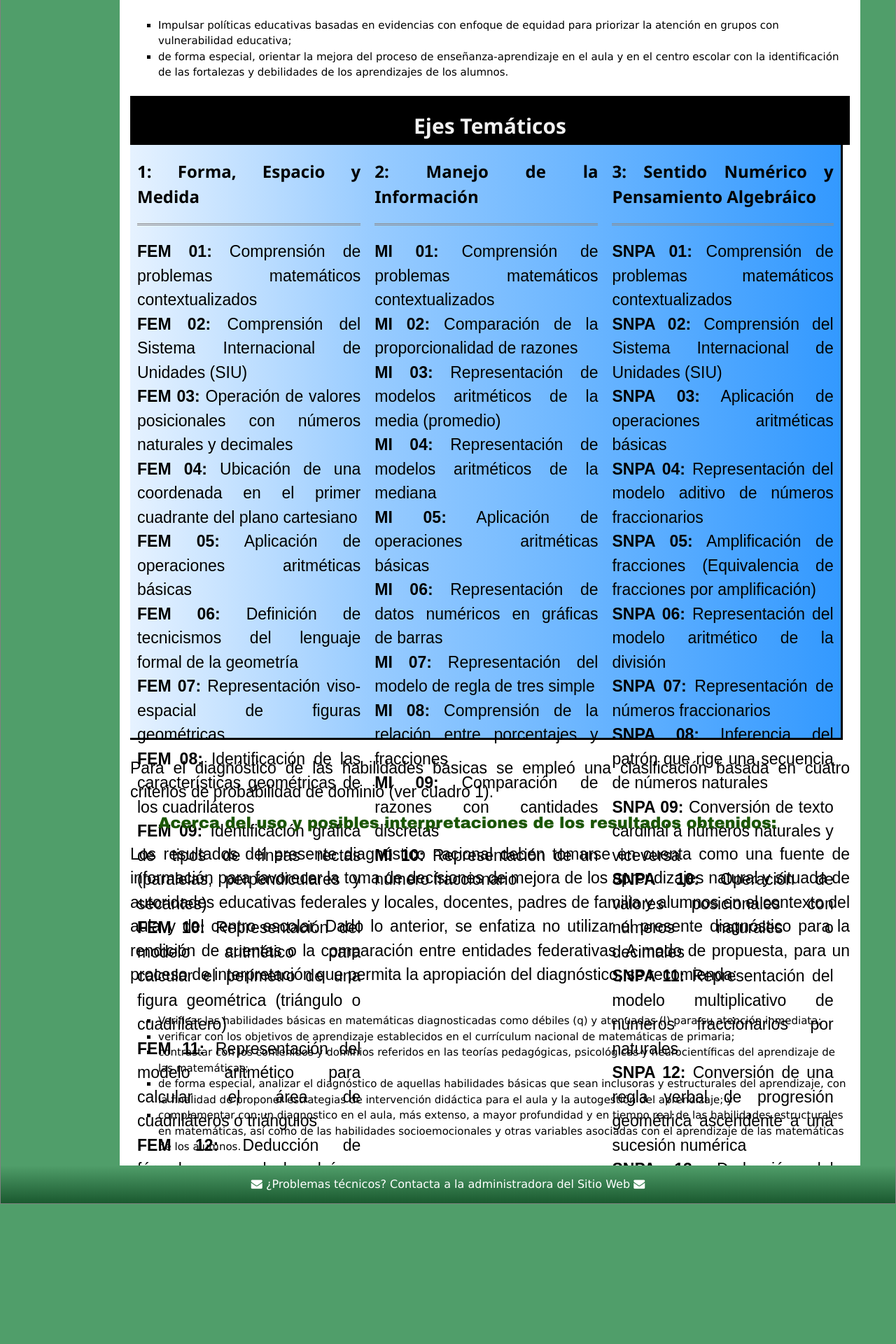
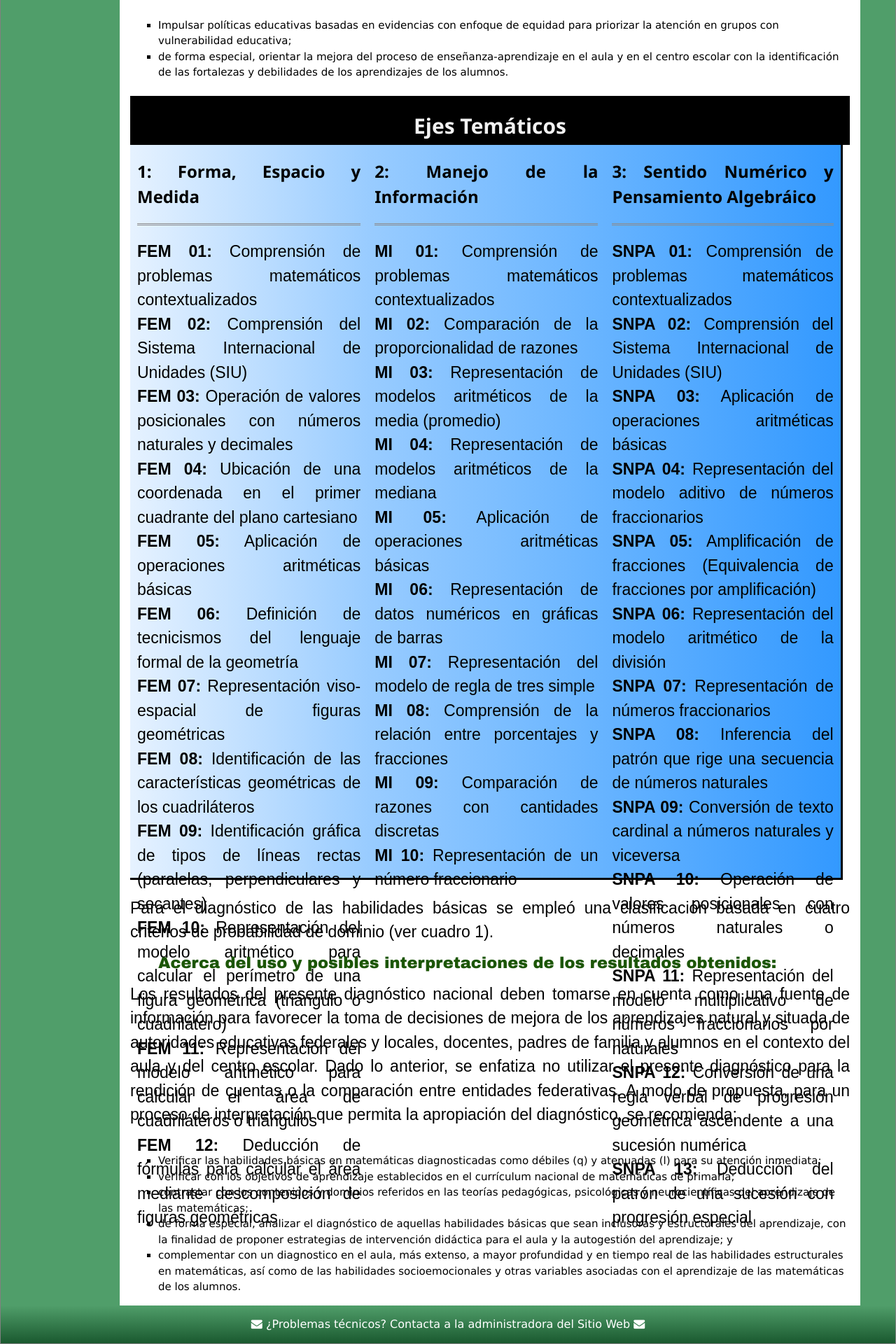
Before and after one commit to rimedie/rimedie.github.io, a Jekyll site: the page built from 1_InfogDetalles.html, in a window 1280 px wide. Shown: the part 1577-3497 px from the top of the page at 70% size. Built offline with Jekyll 4.4.1, drawn with Linux system fonts in a browser that asks for light colours; before the commit the page ends 3297 px from its top, so only the background shows below that.

Commit message:
Update 1_InfogDetalles.html

```diff
--- a/1_InfogDetalles.html
+++ b/1_InfogDetalles.html
@@ -37,7 +37,7 @@
   <div class="column middle" style="background-color:#000000; height:70px;">
 	  <center><h2 style="color: #f2f2f2;"><b>Ejes Temáticos</b></h2></center>
   </div>
-<div class="column left" style="text-align: justify; background: linear-gradient(to right, #e6f2ff 0%, #99ccff 100%);  height:850px; border-bottom: 3px solid black;">
+<div class="column left" style="text-align: justify; background: linear-gradient(to right, #e6f2ff 0%, #99ccff 100%);  height:1050px; border-bottom: 3px solid black;">
     <h3><b>1: Forma, Espacio y Medida</b></h3>
 	   <hr class="style2">
 	    <p><b>FEM 01:</b> Comprensión de problemas matemáticos contextualizados </p>
@@ -53,7 +53,7 @@
 	    <p><b>FEM 11:</b> Representación del modelo aritmético para calcular el área de cuadriláteros o triángulos </p>
 	    <p><b>FEM 12:</b> Deducción de fórmulas para calcular el área mediante descomposición de figuras geométricas</p>
 </div>
-  <div class="column left" style="text-align: justify; background: linear-gradient(to right, #99ccff 0%, #66b3ff 100%);  height:850px; border-bottom: 3px solid black;">
+  <div class="column left" style="text-align: justify; background: linear-gradient(to right, #99ccff 0%, #66b3ff 100%);  height:1050px; border-bottom: 3px solid black;">
     <h3><b>2: Manejo de la Información</b></h3>
 	   <hr class="style2">
 	    <p><b>MI 01:</b> Comprensión de problemas matemáticos contextualizados</p>
@@ -67,7 +67,7 @@
 	    <p><b>MI 09:</b> Comparación de razones con cantidades discretas </p>
 	    <p><b>MI 10:</b> Representación de un número fraccionario</p>
 </div>
-  <div class="column right" style="text-align: justify; background: linear-gradient(to right, #66b3ff 0%, #3399ff 100%);  height:850px;  border-right: 3px solid black; border-bottom: 3px solid black;">
+  <div class="column right" style="text-align: justify; background: linear-gradient(to right, #66b3ff 0%, #3399ff 100%);  height:1050px;  border-right: 3px solid black; border-bottom: 3px solid black;">
 	<h3><b>3: Sentido Numérico y Pensamiento Algebráico</b></h3>
 	  <hr class="style2">
 	    <p><b>SNPA 01:</b> Comprensión de problemas matemáticos contextualizados </p>
```
